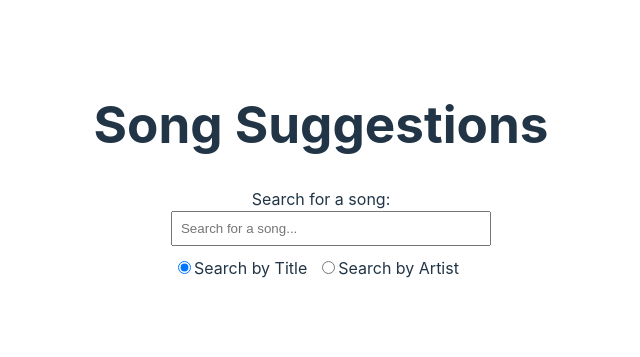
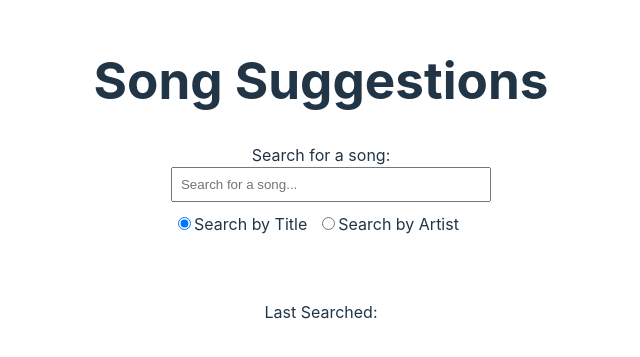
Before and after one commit to KateEllen/Autocomplete, a React (Vite) app in the folder frontend/: page / in a window 1280 px wide. Shown: the part 229-586 px from the top of the page, without its empty margins (319-959 px from the left). Built offline with nearby package versions, Linux system fonts and the light colour scheme.

Commit message:
Added last searched feature

```diff
--- a/frontend/src/Autocomplete.css
+++ b/frontend/src/Autocomplete.css
@@ -1,4 +1,5 @@
 .autocomplete-container {
+    position: relative;
     width: 300px;
     margin: 0 auto;
 }
@@ -18,10 +19,17 @@
 }
 
 .suggestions-list {
-    list-style-type: none;
+    position: absolute;
+    margin-top: -1px;
+    border: 1px solid rgba(0, 0, 0, 0.54);
+    padding: 4px 0;
+    width: 100%;
+    z-index: 1;
+    background: #fff;
+    margin: 0;
     padding: 0;
-    border: 1px solid #ddd;
-    max-height: 150px;
+    list-style: none;
+    transition: none;
 }
 
 .suggestion-item {
@@ -37,3 +45,8 @@
 .suggestion-item div {
     font-size: 14px;
 }
+
+.last-search {
+    margin-top: 64px;
+    text-align: center;
+}
--- a/frontend/src/Autocomplete.jsx
+++ b/frontend/src/Autocomplete.jsx
@@ -7,6 +7,7 @@ const Autocomplete = () => {
   const [searchBy, setSearchBy] = useState("title");
   const [suggestions, setSuggestions] = useState([]);
   const [loading, setLoading] = useState(false);
+  const [lastSearch, setLastSearch] = useState("");
 
   const inputRef = useRef(null);
 
@@ -37,6 +38,7 @@ const Autocomplete = () => {
         );
         console.log("Suggestions received:", response.data.results);
         setSuggestions(response.data.results);
+        setLastSearch(query);
       } catch (error) {
         console.error("Error fetching suggestions:", error);
       } finally {
@@ -94,6 +96,10 @@ const Autocomplete = () => {
           Search by Artist
         </label>
       </div>
+      <div className="last-search">
+        Last Searched: {lastSearch}
+        </div>
+
       {loading && <div className="loading-indicator">Loading...</div>}
       {suggestions.length > 0 && (
         <ul className="suggestions-list">
```
